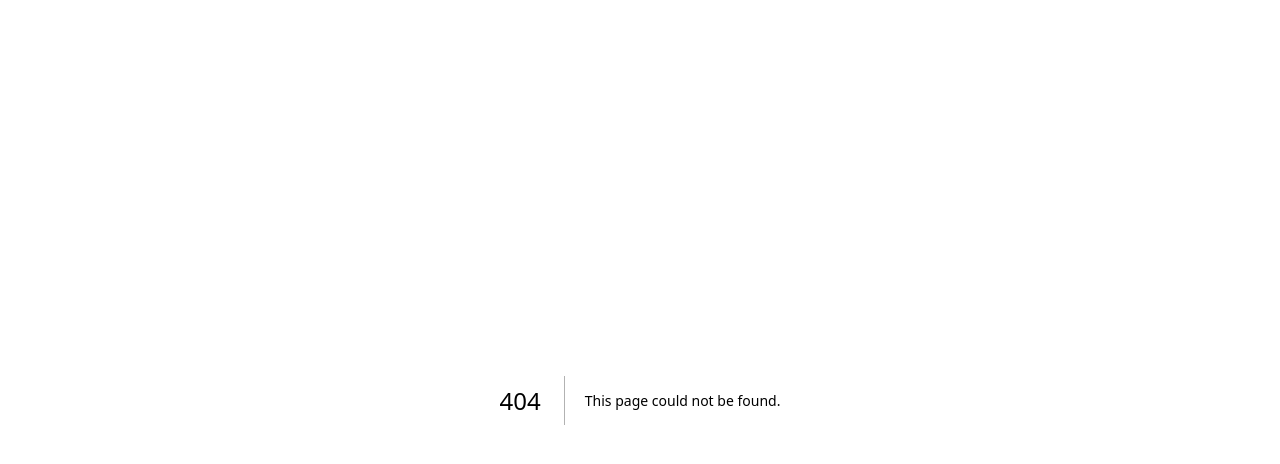
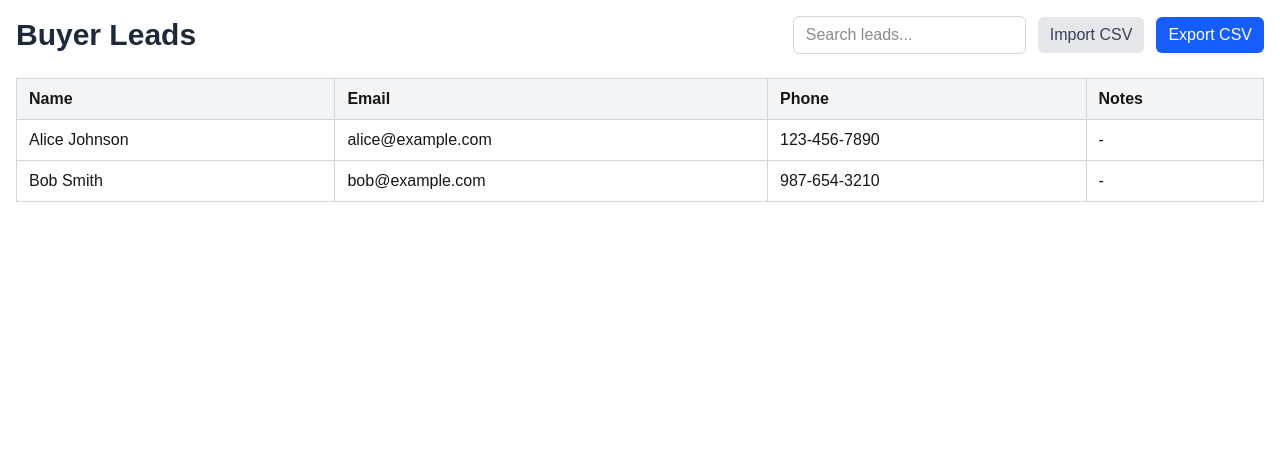
Before and after one commit to Kaifkhan001/buyer-lead-intake, a Next.js app: page /dashboard in a window 1280 px wide. Before the commit this address had no page. Shown: the top 464 px of the page. Built offline with nearby package versions, Linux system fonts and the light colour scheme.

Commit message:
Dashboard page added

```diff
--- /dev/null
+++ b/app/dashboard/page.tsx
@@ -0,0 +1,152 @@
+"use client"
+import React, { useState, useMemo } from "react";
+import Image from "next/image";
+
+interface BuyerLead {
+  id: number;
+  name: string;
+  email: string;
+  phone: string;
+  notes?: string;
+}
+
+const sampleLeads: BuyerLead[] = [
+  { id: 1, name: "Alice Johnson", email: "alice@example.com", phone: "123-456-7890" },
+  { id: 2, name: "Bob Smith", email: "bob@example.com", phone: "987-654-3210" },
+];
+
+const Dashboard: React.FC = () => {
+  const [leads, setLeads] = useState<BuyerLead[]>(sampleLeads);
+  const [search, setSearch] = useState("");
+
+  // Filter leads by name/email/phone
+  const filteredLeads = useMemo(() => {
+    const lower = search.toLowerCase();
+    return leads.filter(
+      (lead) =>
+        lead.name.toLowerCase().includes(lower) ||
+        lead.email.toLowerCase().includes(lower) ||
+        lead.phone.includes(lower)
+    );
+  }, [leads, search]);
+
+  // CSV Export
+  const exportCSV = () => {
+    const header = ["ID", "Name", "Email", "Phone", "Notes"];
+    const rows = leads.map((l) => [l.id, l.name, l.email, l.phone, l.notes || ""]);
+    const csvContent =
+      "data:text/csv;charset=utf-8," +
+      [header, ...rows].map((e) => e.join(",")).join("\n");
+    const encodedUri = encodeURI(csvContent);
+    const link = document.createElement("a");
+    link.setAttribute("href", encodedUri);
+    link.setAttribute("download", "buyer_leads.csv");
+    document.body.appendChild(link);
+    link.click();
+    document.body.removeChild(link);
+  };
+
+  // CSV Import (simple, no validation beyond basic)
+  const importCSV = (e: React.ChangeEvent<HTMLInputElement>) => {
+    const file = e.target.files?.[0];
+    if (!file) return;
+    const reader = new FileReader();
+    reader.onload = (evt) => {
+      const text = evt.target?.result;
+      if (typeof text !== "string") return;
+      const lines = text.trim().split("\n");
+      const newLeads: BuyerLead[] = [];
+      for (let i = 1; i < lines.length; i++) {
+        const [idStr, name, email, phone, notes] = lines[i].split(",");
+        const id = Number(idStr);
+        if (!id || !name || !email || !phone) continue;
+        newLeads.push({ id, name, email, phone, notes });
+      }
+      setLeads((prev) => [...prev, ...newLeads]);
+    };
+    reader.readAsText(file);
+    e.target.value = "";
+  };
+
+  return (
+    <>
+      <main className="max-w-7xl mx-auto p-4 space-y-6">
+        <section className="flex flex-col md:flex-row md:items-center md:justify-between space-y-4 md:space-y-0">
+          <h1 className="text-3xl font-bold text-gray-800">Buyer Leads</h1>
+          <div className="flex items-center space-x-3">
+            <input
+              type="text"
+              placeholder="Search leads..."
+              value={search}
+              onChange={(e) => setSearch(e.target.value)}
+              className="border border-gray-300 rounded-md px-3 py-1.5 focus:outline-none focus:ring-2 focus:ring-blue-500"
+            />
+            <label
+              htmlFor="csvImport"
+              className="cursor-pointer bg-gray-200 hover:bg-gray-300 px-3 py-1.5 rounded-md text-gray-700 transition-colors duration-200"
+              title="Import CSV"
+            >
+              Import CSV
+            </label>
+            <input
+              type="file"
+              id="csvImport"
+              accept=".csv"
+              onChange={importCSV}
+              className="hidden"
+            />
+            <button
+              onClick={exportCSV}
+              className="bg-blue-600 text-white px-3 py-1.5 rounded-md hover:bg-blue-700 transition-colors duration-200"
+              title="Export CSV"
+            >
+              Export CSV
+            </button>
+          </div>
+        </section>
+
+        <section>
+          {filteredLeads.length === 0 ? (
+            <div className="text-center text-gray-500 mt-20">
+              <Image
+                src="https://images.unsplash.com/photo-1504384308090-c894fdcc538d?auto=format&fit=crop&w=400&q=80"
+                alt="No leads"
+                className="mx-auto mb-4 max-w-xs rounded-lg opacity-70"
+                loading="lazy"
+                width={150}
+                height={150}
+              />
+              <p>No leads found. Try adding some!</p>
+            </div>
+          ) : (
+            <table className="w-full border-collapse border border-gray-200 text-left">
+              <thead>
+                <tr className="bg-gray-100">
+                  <th className="border border-gray-300 px-3 py-2">Name</th>
+                  <th className="border border-gray-300 px-3 py-2">Email</th>
+                  <th className="border border-gray-300 px-3 py-2">Phone</th>
+                  <th className="border border-gray-300 px-3 py-2">Notes</th>
+                </tr>
+              </thead>
+              <tbody>
+                {filteredLeads.map(({ id, name, email, phone, notes }) => (
+                  <tr
+                    key={id}
+                    className="hover:bg-gray-50 transition-colors duration-150"
+                  >
+                    <td className="border border-gray-300 px-3 py-2">{name}</td>
+                    <td className="border border-gray-300 px-3 py-2">{email}</td>
+                    <td className="border border-gray-300 px-3 py-2">{phone}</td>
+                    <td className="border border-gray-300 px-3 py-2">{notes || "-"}</td>
+                  </tr>
+                ))}
+              </tbody>
+            </table>
+          )}
+        </section>
+      </main>
+    </>
+  );
+};
+
+export default Dashboard;
```
